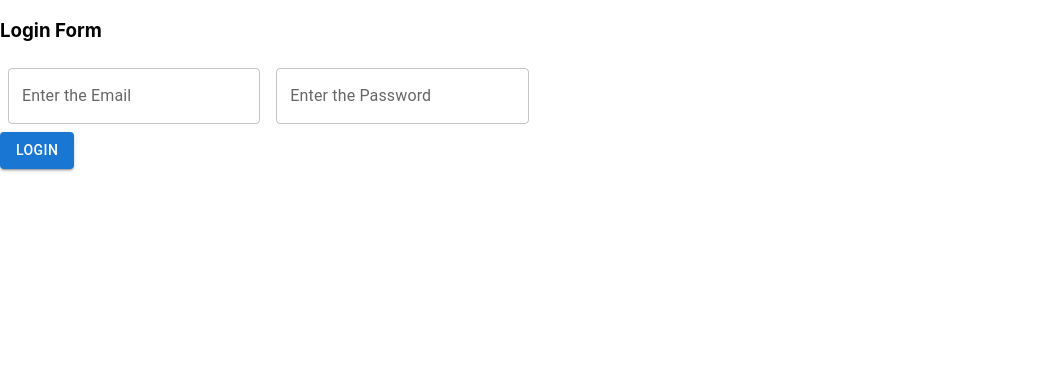
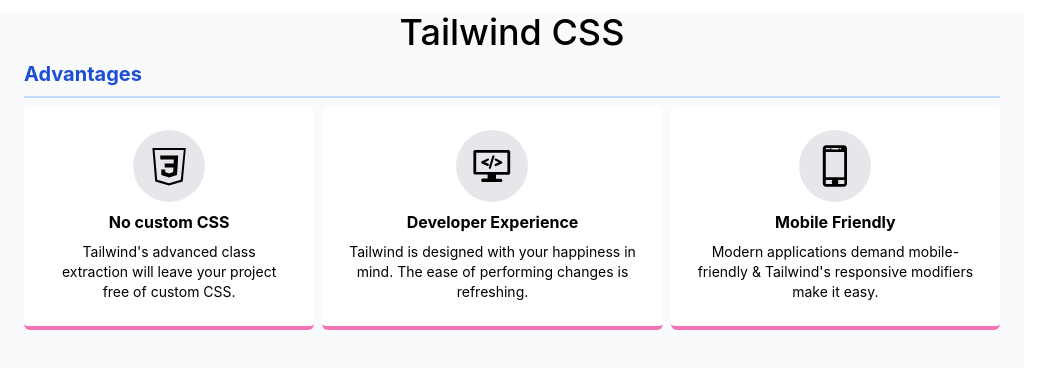
Before and after one commit to kushal1929/carbon_footprint_tracker_1, a React (Create React App) app: page /login in a window 1280 px wide. Shown: the top 368 px of the page, without its empty margins (0-1063 px from the left). Built offline with nearby package versions, Linux system fonts and the light colour scheme.

Commit message:
tailwind works somehow

```diff
--- /dev/null
+++ b/src/components/common/Form.css
@@ -0,0 +1,3 @@
+@tailwind base;
+@tailwind components;
+@tailwind utilities;
--- a/src/components/common/Form.js
+++ b/src/components/common/Form.js
@@ -2,6 +2,7 @@
 import Box from '@mui/material/Box';
 import TextField from '@mui/material/TextField';
 import Button from './Button';
+import './Form.css'
 
 export default function BasicTextFields({ title, setPassword, setEmail, handleAction, password }) {
   const [confirmPassword, setConfirmPassword] = React.useState('');
@@ -14,7 +15,7 @@
     }
   };
 
-  return (
+  return (/*
     <div>
       <div className="heading-container">
         <h3>{title} Form</h3>
@@ -53,6 +54,72 @@
       </Box>
 
       <Button title={title} handleAction={handleRegister} />
+    </div>  */
+
+
+    <div className="App mt-3 bg-gray-50">
+    <div class="mx-auto p-6 pt-0 sm:max-w-5xl">
+      <h1 className="mb-2 text-center text-4xl font-medium">Tailwind CSS</h1>
+      <h2 class="border-b-2 border-blue-200 pb-2 text-xl font-bold capitalize text-blue-700">
+        Advantages
+      </h2>
+      <div class="mt-2 sm:flex sm:gap-2">
+        <div class="flex flex-col items-center rounded-md border-b-4 border-pink-400 bg-white p-6 text-center">
+          <div class="rounded-full bg-gray-200 p-3">
+            <svg
+              class="h-12 w-12 fill-current"
+              xmlns="http://www.w3.org/2000/svg"
+              viewBox="0 0 24 24"
+            >
+              <path
+                d="M18.9 19.7l-6.9 2-6.9-2L3.7 3h16.7c-.5 5.6-1 11.1-1.5 16.7zM19.4 4H4.8l1.3 14.9 5.9 1.7 5.9-1.7L19.4 4zM8.1 13.8h2V15l2 .7 2-.7.1-2.2H9.9l-.1-2h4.5l.1-2H7.7l-.1-2h9l-.2 3.9-.4 5.8-3.9 1.3-3.9-1.3-.1-2.7z"
+                fill-rule="evenodd"
+                clip-rule="evenodd"
+              ></path>
+            </svg>
+          </div>
+          <h3 class="my-2 text-base font-bold">No custom CSS</h3>
+          <p class="text-sm">
+            Tailwind's advanced class extraction will leave your project free
+            of custom CSS.
+          </p>
+        </div>
+
+        <div class="mt-2 flex flex-col items-center rounded-md border-b-4 border-pink-400 bg-white p-6 text-center sm:mt-0">
+          <div class="rounded-full bg-gray-200 p-3">
+            <svg
+              class="h-12 w-12 fill-current"
+              xmlns="http://www.w3.org/2000/svg"
+              viewBox="0 0 24 24"
+            >
+              <path d="M20.1 4H3.6c-.5 0-.9.4-.9.9v10.5c0 .5.4.9.9.9h6.2v2H7.4c-.5 0-.8.4-.8.8s.3.9.8.9h9c.5 0 .8-.4.8-.8s-.4-.8-.8-.8H14v-2h6.2c.5 0 .9-.4.9-.9V4.9c-.1-.5-.5-.9-1-.9zm-.4 11H4.1V5.4h15.6V15zM6.9 10.7L9.7 12h.2c.1 0 .2 0 .3-.1.2-.1.3-.3.3-.5s-.1-.4-.3-.5l-1.7-.8 1.7-.8c.2-.1.3-.3.3-.5s-.1-.4-.3-.5h-.3c-.1 0-.2 0-.2.1L6.9 9.6c-.2.1-.3.3-.3.5 0 .3.1.5.3.6zm3.6 2.6c.1.1.3.2.4.2.2 0 .4-.2.5-.4l1.8-5.8c.1-.2 0-.4-.1-.5-.1-.1-.3-.2-.4-.2-.2 0-.4.2-.5.4l-1.8 5.8c0 .2 0 .4.1.5zm2.8-4.5c0 .2.1.4.3.5l1.7.8-1.7.9c-.2.1-.3.3-.3.5s.1.4.3.5c.1.1.2.1.3.1.1 0 .2 0 .2-.1l2.8-1.3c.2-.1.3-.3.3-.5s-.1-.4-.3-.5L14 8.3c-.1 0-.1-.1-.2-.1s-.2 0-.3.1c-.1.2-.2.3-.2.5z"></path>
+            </svg>
+          </div>
+          <h3 class="my-2 text-base font-bold">Developer Experience</h3>
+          <p class="text-sm">
+            Tailwind is designed with your happiness in mind. The ease of
+            performing changes is refreshing.
+          </p>
+        </div>
+
+        <div class="mt-2 flex flex-col items-center rounded-md border-b-4 border-pink-400 bg-white p-6 text-center sm:mt-0">
+          <div class="rounded-full bg-gray-200 p-3">
+            <svg
+              class="h-12 w-12 fill-current"
+              xmlns="http://www.w3.org/2000/svg"
+              viewBox="0 0 24 24"
+            >
+              <path d="M15.3 3.3c0-.2.1-.3.3-.3h.4c.2 0 .3.1.3.3 0 .2-.1.3-.3.3h-.3c-.2.1-.4-.1-.4-.3zm-5 .4h3.3c.2 0 .3-.1.3-.3.1-.3 0-.4-.2-.4h-3.3c-.3 0-.4.1-.4.3 0 .2.1.4.3.4zm7.4 14.6v2.5c0 .7-.5 1.2-1.2 1.2h-9c-.7 0-1.2-.5-1.2-1.2V3.2c0-.7.6-1.2 1.2-1.2h8.9c.7 0 1.2.5 1.2 1.2v15.1zM7 18h10V4.7H7V18zM7 3.2V4h10v-.8c0-.3-.2-.5-.5-.5h-9c-.3 0-.5.2-.5.5zm10 17.6v-2.1H7v2.1c0 .3.2.5.5.5h8.9c.4 0 .6-.2.6-.5zm-3.7-.9v.2c0 .5-.4.9-.9.9h-.8c-.5 0-.9-.4-.9-.9v-.2c0-.5.4-.9.9-.9h.8c.5 0 .9.4.9.9zm-.6 0c0-.1-.1-.3-.3-.3h-.8c-.1 0-.3.1-.3.3v.2c0 .1.1.3.3.3h.8c.1 0 .3-.1.3-.3v-.2zm3.8 2.5h-9c-.9 0-1.6-.7-1.6-1.6V3.2c0-.9.7-1.6 1.6-1.6h8.9c.9 0 1.6.7 1.6 1.6v17.6c0 .9-.7 1.6-1.5 1.6zM13.4 21h3.1c.1 0 .2-.1.2-.2V19h-3.3c.2.2.3.5.3.9v.2c0 .3-.1.6-.3.9zm-6-2v1.8c0 .1.1.2.2.2h3.1c-.2-.2-.3-.5-.3-.9v-.2c0-.3.1-.6.3-.9H7.4zm0-1.4h9.2V5H7.4v12.6zm6.9-14h.7v-.3V3h-.7c0 .1.1.2.1.3s0 .2-.1.3zm-6.9 0h2.3c0-.1-.1-.2-.1-.3s0-.2.1-.3H7.5c-.1 0-.1.1-.1.2v.4z"></path>
+            </svg>
+          </div>
+          <h3 class="my-2 text-base text-base font-bold">Mobile Friendly</h3>
+          <p class="text-sm">
+            Modern applications demand mobile-friendly & Tailwind's responsive
+            modifiers make it easy.
+          </p>
+        </div>
+      </div>
     </div>
+  </div>
   );
 }
--- /dev/null
+++ b/tailwind.config.js
@@ -0,0 +1,11 @@
+/** @type {import('tailwindcss').Config} */
+module.exports = {
+  content: [
+    "./src/components/common/Form.js",
+
+  ],
+  theme: {
+    extend: {},
+  },
+  plugins: [],
+}
```
Also changed, not shown: package.json (+6 -2 lines), src/components/common/main.css (added), 1 other file (tests, documents, lock files or other folders).
